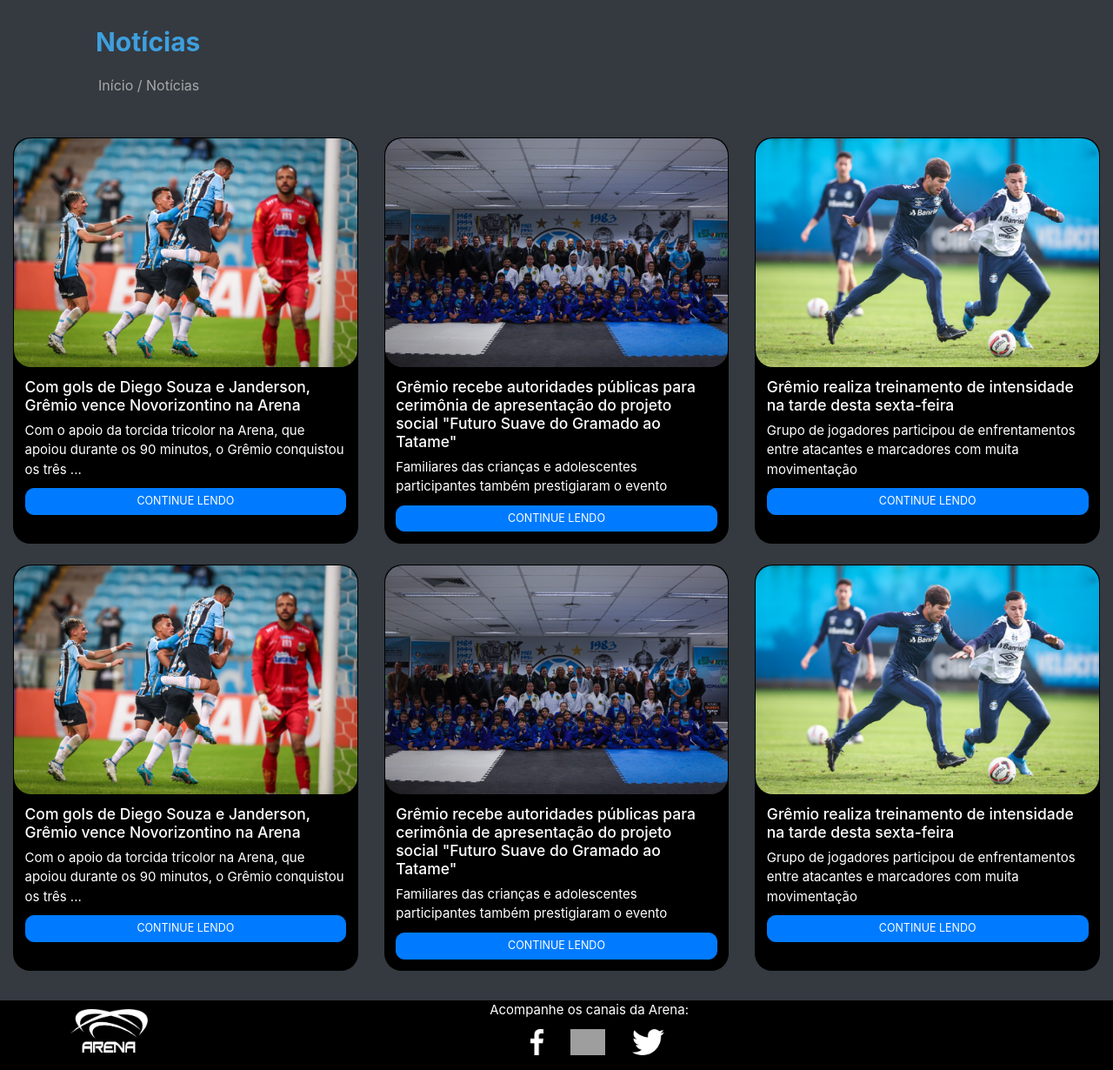
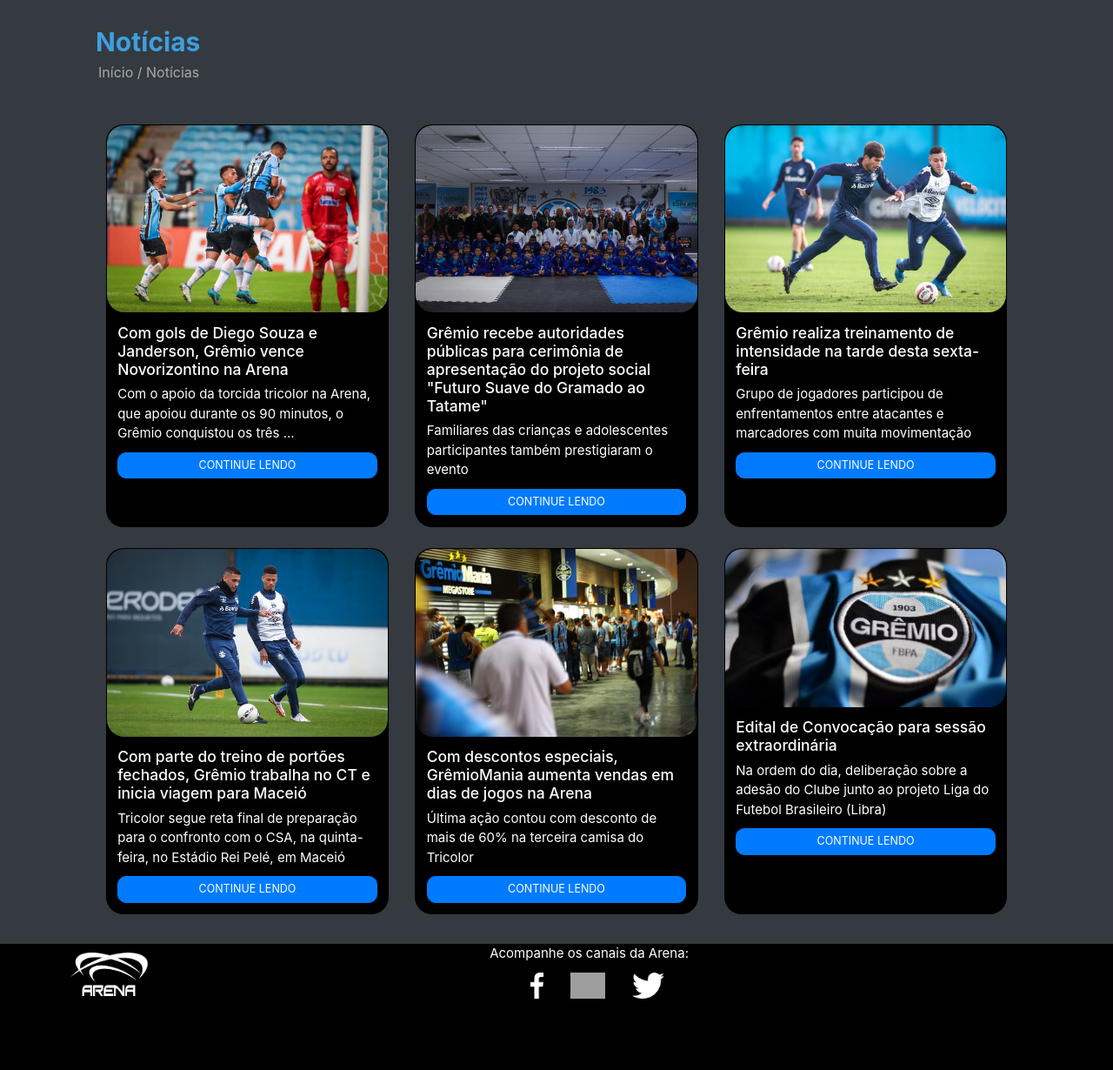
Before and after one commit to senacrs-emti/2022-3M-venda-online, a PHP site: page /noticias.php in a window 1280 px wide. Shown: the part 106-1336 px from the top of the page at 87% size. After the commit the page ends 1254 px from the top, so only its background shows below. Run offline with PHP 8.4, Linux system fonts and the light colour scheme; grey boxes are pictures that could not be loaded.

Commit message:
final front
fdvxz

```diff
--- a/noticiadois.php
+++ b/noticiadois.php
@@ -13,6 +13,7 @@ include_once 'navbar.php';
 </div>
 <div id="imagemum">
 <img src="imagens/noticia2.jpg">
+</div>
 </div>
 
 
@@ -35,6 +36,7 @@ include_once 'navbar.php';
 
 <p>Criado no início deste ano, por meio de uma parceria com a Associação de Gerenciamento de Projetos Sociais (AGPS), o projeto visa reunir crianças entre 7 e 15 anos, às terças e quintas-feiras, em horários inverso ao da escola regular, para aulas de Jiu-Jitsu. As atividades, que terão como sede o hall da Tribuna de Honra do Conselho Deliberativo da Arena, seguirão até dezembro de 2022, e serão ministradas por sete professores especializados na arte. </p>
 
+</div>
 
 <?php
 include_once 'footer.php';
--- a/noticias.php
+++ b/noticias.php
@@ -14,7 +14,8 @@ include_once 'navbar.php';
 
 <br>
 <br>
-<div class="col-lg-12 m-b-12">
+<div class="cardsnoticias">
+<div class="col-lg-10 m-b-12">
 <div class="card-deck">
   <div class="card">
     <img class="card-img-top" src="imagens/noticiagremio.jpg" alt="Imagem de capa do card">
@@ -37,7 +38,7 @@ include_once 'navbar.php';
     </div>
       <p class="card-text">Familiares das crianças e adolescentes participantes também prestigiaram o evento
 </p>
-<a class="noticia2" href="noticiadois.php">
+<a class="noticia3" href="noticiadois.php">
           <button type="button" class="btn btn-primary btn-lg btn-block">CONTINUE LENDO</button>
         </a>
     </div>
@@ -48,7 +49,7 @@ include_once 'navbar.php';
       <div id="noticia3">
       <h3 class="card-title">Grêmio realiza treinamento de intensidade na tarde desta sexta-feira</h3>
       <p class="card-text">Grupo de jogadores participou de enfrentamentos entre atacantes e marcadores com muita movimentação</p>
-      <a class="noticia2" href="noticiadois.php">
+      <a class="noticia2" href="noticiatres.php">
           <button type="button" class="btn btn-primary btn-lg btn-block">CONTINUE LENDO</button>
         </a>
     </div>
@@ -56,48 +57,53 @@ include_once 'navbar.php';
 </div>
 </div>
 </div>
+</div>
 
 <br>
-
-<div class="col-lg-12 m-b-12">
+<div class="cardsnoticias2">
+<div class="col-lg-10 m-b-12">
 <div class="card-deck">
   <div class="card">
-    <img class="card-img-top" src="imagens/noticiagremio.jpg" alt="Imagem de capa do card">
+    <img class="card-img-top" src="imagens/noticia4.jpeg" alt="Imagem de capa do card">
     <div class="card-body">
     <div id="noticia1">
-      <h3 class="card-title">Com gols de Diego Souza e Janderson, Grêmio vence Novorizontino na Arena</h3>
+      <h3 class="card-title">Com parte do treino de portões fechados, Grêmio trabalha no CT e inicia viagem para Maceió </h3>
     </div>
-      <p class="card-text">Com o apoio da torcida tricolor na Arena, que apoiou durante os 90 minutos, o Grêmio conquistou os três ...</p>
-      <a class="noticia1" href="noticiaum.php">
+      <p class="card-text">Tricolor segue reta final de preparação para o confronto com o CSA, na quinta-feira, no Estádio Rei Pelé, em Maceió
+</p>
+      <a class="noticia2" href="noticiaquatro.php">
           <button type="button" class="btn btn-primary btn-lg btn-block">CONTINUE LENDO</button>
         </a>
     </div>
   </div>
   <div class="card">
-    <img class="card-img-top" src="imagens/noticia2.jpg" alt="Imagem de capa do card">
+    <img class="card-img-top" src="imagens/noticia5.jpg" alt="Imagem de capa do card">
     <div class="card-body">
-        <div id="noticia2">
-      <h3 class="card-title">Grêmio recebe autoridades públicas para cerimônia de apresentação do projeto social "Futuro Suave do Gramado ao Tatame"
+        <div id="noticia3">
+      <h3 class="card-title">Com descontos especiais, GrêmioMania aumenta vendas em dias de jogos na Arena
 </h3>
     </div>
-      <p class="card-text">Familiares das crianças e adolescentes participantes também prestigiaram o evento
+      <p class="card-text">Última ação contou com desconto de mais de 60% na terceira camisa do Tricolor
 </p>
-<a class="noticia2" href="noticiadois.php">
+<a class="noticia3" href="noticiacinco.php">
           <button type="button" class="btn btn-primary btn-lg btn-block">CONTINUE LENDO</button>
         </a>
     </div>
   </div>
   <div class="card">
-    <img class="card-img-top" src="imagens/noticia3.jpg" alt="Imagem de capa do card">
+    <img class="card-img-top" src="imagens/noticia6.jpg" alt="Imagem de capa do card">
     <div class="card-body">
       <div id="noticia3">
-      <h3 class="card-title">Grêmio realiza treinamento de intensidade na tarde desta sexta-feira</h3>
-      <p class="card-text">Grupo de jogadores participou de enfrentamentos entre atacantes e marcadores com muita movimentação</p>
-      <a class="noticia2" href="noticiadois.php">
+      <h3 class="card-title">Edital de Convocação para sessão extraordinária</h3>
+      <p class="card-text">Na ordem do dia, deliberação sobre a adesão do Clube junto ao projeto Liga do Futebol Brasileiro (Libra)
+</p>
+      <a class="noticia2" href="noticiaseis.php">
           <button type="button" class="btn btn-primary btn-lg btn-block">CONTINUE LENDO</button>
         </a>
     </div>
   </div>
+</div>
+</div>
 </div>
 </div>
 </div>
--- a/sobre.php
+++ b/sobre.php
@@ -5,8 +5,10 @@ include_once 'navbar.php';
 <div class="container">
   <div class="row">
     <div class="col-8">
+<div class="sobre">
 <h2><b>Sobre</b></h2>
-<div id="listas">
+</div>
+<div id="listas2">
 <a href="index.php">Início</a>
 /
 <a href="sobre.php">Sobre</a>
--- a/style.css
+++ b/style.css
@@ -527,3 +572,17 @@ h6 {
   top: 25px;
   vertical-align: middle;
 }
+
+.cardsnoticias {
+  display: flex;
+  justify-content: center;
+  flex-direction: row;
+  justify-content: space-around;
+}
+
+.cardsnoticias2 {
+  display: flex;
+  justify-content: center;
+  flex-direction: row;
+  justify-content: space-around;
+}
```
Also changed, not shown: other parts of style.css (+50 -5 lines), noticiacinco.php (added, +38 -0 lines), noticiaquatro.php (added, +43 -0 lines), noticiaseis.php (added, +39 -0 lines), noticiatres.php (added, +38 -0 lines), imagens/noticia4.jpeg (added), imagens/noticia5.jpg (added), imagens/noticia6.jpg (added).
